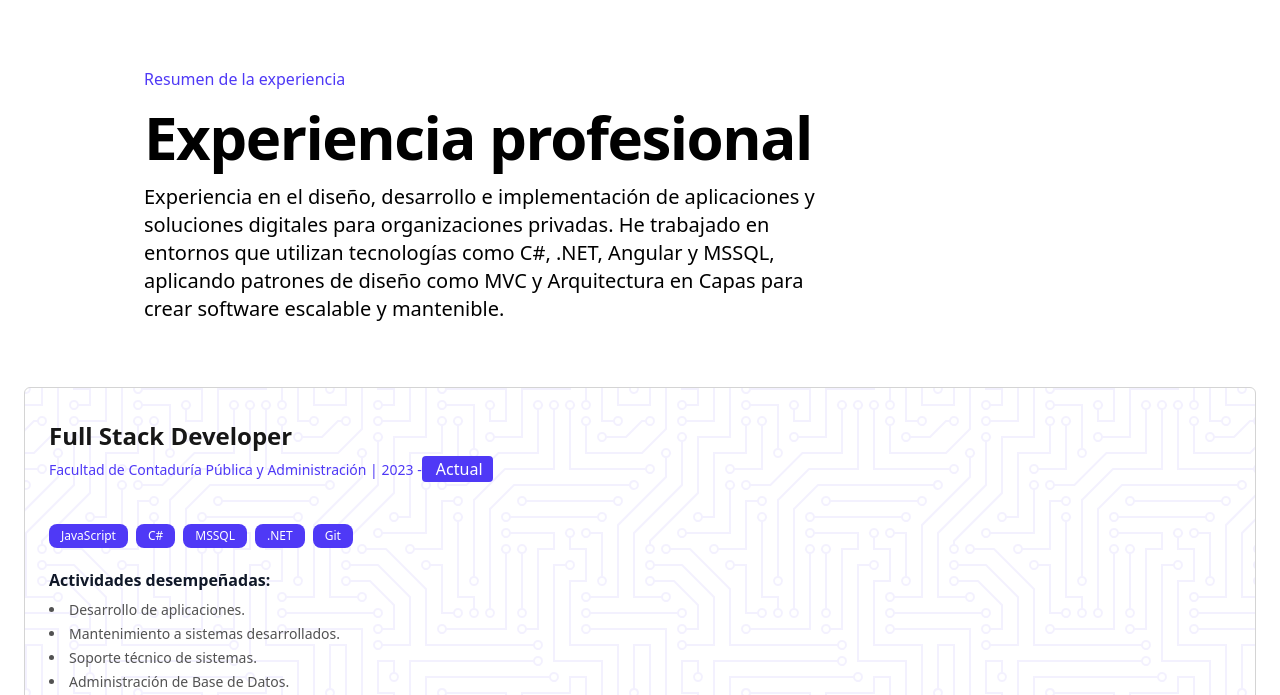
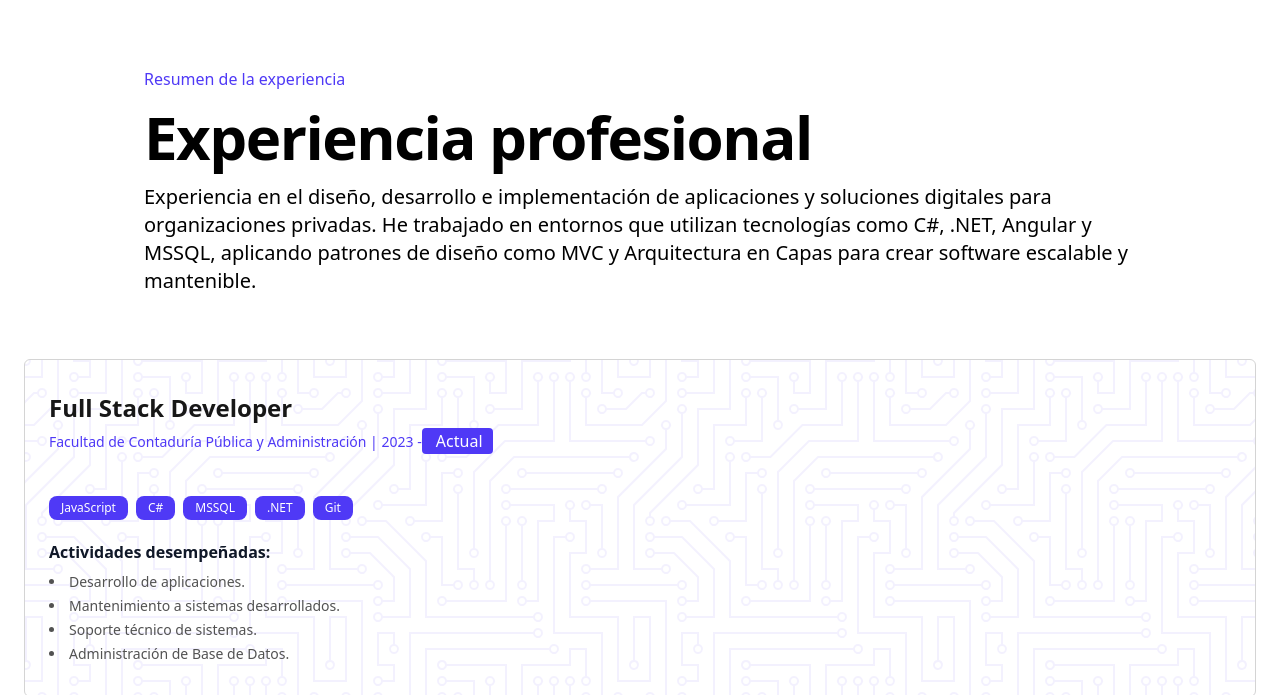
Before and after one commit to RaulSalomonIgl/RaulSalomon, an Astro site: page / in a window 1280 px wide. Shown: the part 1917-2612 px from the top of the page. Built offline with nearby package versions, Linux system fonts and the light colour scheme; Astro itself is replaced by a stand-in of ours.

Commit message:
feat: :sparkles: add Heading component

```diff
--- a/src/components/Experience.astro
+++ b/src/components/Experience.astro
@@ -1,5 +1,6 @@
 ---
 import '@/styles/experience.css'
+import Heading from '@Components/ui/Heading.astro'
 
 const workHistory = [
   {
@@ -40,21 +41,10 @@ const workHistory = [
 
 <section class="w-full pb-16" id="experience">
   <div class="px-4 md:px-6">
-    <div class="w-full max-w-5xl mx-auto px-4 py-12 md:py-16">
-      <div class="space-y-4">
-        <p class="text-indigo-600 font-medium">Resumen de la experiencia</p>
-        <h2 class="text-4xl md:text-5xl lg:text-6xl font-bold tracking-tight">
-          Experiencia profesional
-        </h2>
-        <p class="text-muted-foreground text-lg md:text-xl max-w-2xl">
-          Experiencia en el diseño, desarrollo e implementación de aplicaciones
-          y soluciones digitales para organizaciones privadas. He trabajado en
-          entornos que utilizan tecnologías como C#, .NET, Angular y MSSQL,
-          aplicando patrones de diseño como MVC y Arquitectura en Capas para
-          crear software escalable y mantenible.
-        </p>
-      </div>
-    </div>
+    <Heading
+    title="Experiencia profesional"
+    subtitle="Resumen de la experiencia"
+    description="Experiencia en el diseño, desarrollo e implementación de aplicaciones y soluciones digitales para organizaciones privadas. He trabajado en entornos que utilizan tecnologías como C#, .NET, Angular y MSSQL, aplicando patrones de diseño como MVC y Arquitectura en Capas para crear software escalable y mantenible."/>
 
     {/* Work History */}
     <div class="w-full">
@@ -67,11 +57,6 @@ const workHistory = [
                   <h2 class="text-2xl font-bold ">{job.title}</h2>
                   <div class="flex flex-col items-start justify-between w-full md:flex-row md:items-center">
                     <div class="flex items-center md:space-x-2">
-                      {/* <img
-                        src="https://source.unsplash.com/75x75/?portrait"
-                        alt="as"
-                        class="w-4 h-4 border rounded-full dark:bg-gray-500 dark:border-gray-300"
-                      /> */}
                       <p class="text-sm text-indigo-600 font-medium">
                         {job.company} |
                         {job.period.endsWith("Actual") ? (
--- a/src/components/Projects.astro
+++ b/src/components/Projects.astro
@@ -1,5 +1,6 @@
 ---
 import ProjectCard from "./ProjectCard.astro";
+import Heading from "./ui/Heading.astro";
 
 interface Project {
   title: string;
@@ -48,6 +49,8 @@ const projects = [
 ];
 ---
 
+<Heading title="Proyectos" subtitle="" description="" />
+
 {
   projects.map((project) => {
     // const { slug, data } = project;
--- /dev/null
+++ b/src/components/ui/Heading.astro
@@ -0,0 +1,15 @@
+---
+const { title, subtitle, description } = Astro.props;
+---
+
+<div class="w-full max-w-5xl mx-auto px-4 py-12 md:py-16">
+  <div class="space-y-4">
+    {subtitle && <p class="text-indigo-600 font-medium">{subtitle}</p>}
+    <h2 class="text-4xl md:text-5xl lg:text-6xl font-bold tracking-tight">
+      {title}
+    </h2>
+    <p class="text-muted-foreground text-lg md:text-xl">
+      {description}
+    </p>
+  </div>
+</div>
```
